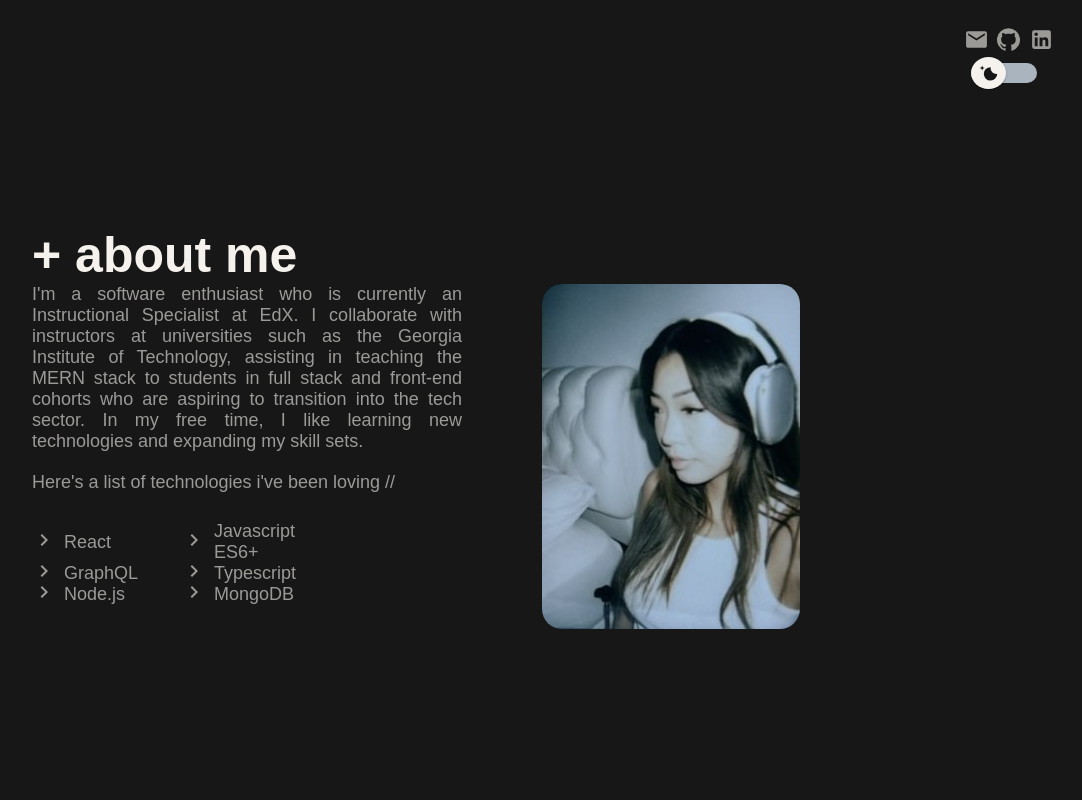
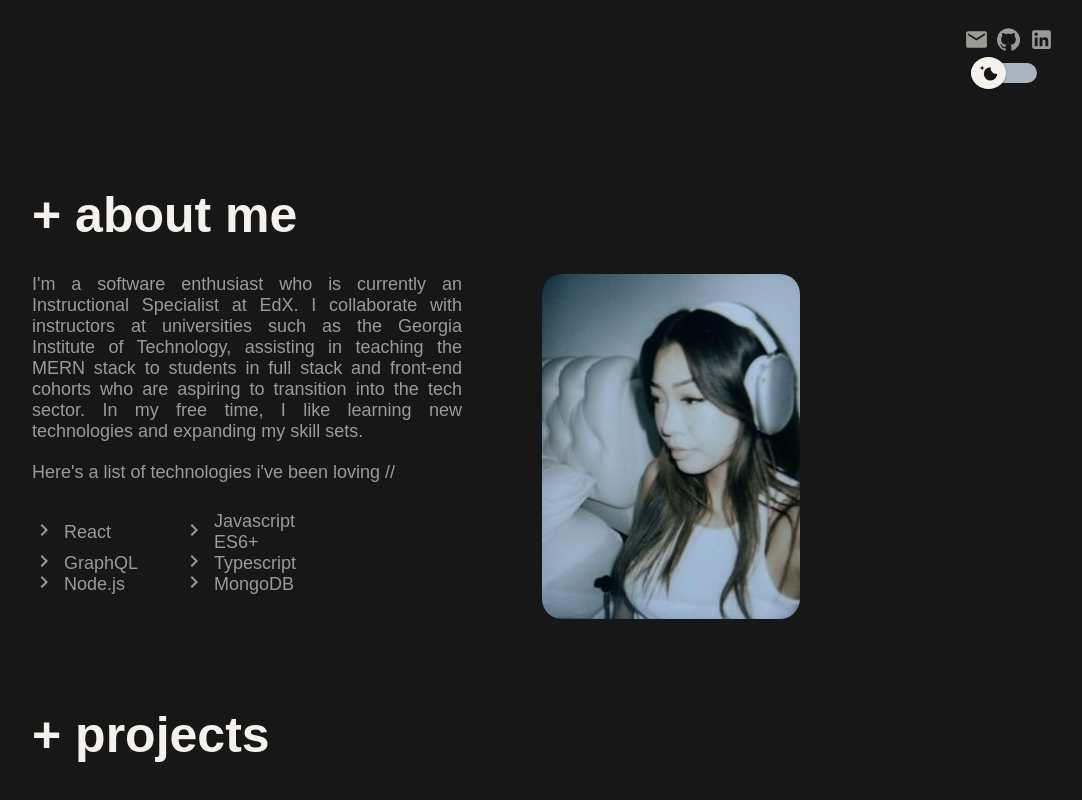
Before and after one commit to jsong73/jessica, a React (Create React App) app: page / in a window 1280 px wide. Shown: the part 590-1390 px from the top of the page, without its empty margins (160-1242 px from the left). Before the commit the page ends 1296 px from the top, so only its background shows below. Built offline with nearby package versions, Linux system fonts and the light colour scheme; the HTML template or start-up script is replaced by a standard one; a web font is replaced by a local one.

Commit message:
projects

```diff
--- a/src/App.css
+++ b/src/App.css
@@ -9,6 +9,17 @@ body {
     font-family: 'NTR', sans-serif;
 }
 
+.container{
+    display: flex;
+    padding-bottom: 30px;
+}
+
+.container-header{
+    color:#F5F1ED;
+    font-size: 50px;
+    font-weight: bold;
+}
+
 /* header css */
 #header{
     display: flex;
@@ -16,7 +27,8 @@ body {
     flex-direction: column;
     padding-top: 20%;
     padding-left: 15%;
-    min-height: 70vh;
+    /* component space */
+    min-height: 65vh;
 }
 
 .header-bio {
@@ -63,19 +75,12 @@ body {
 }
 
 /* about me css */
-
 #about {
     padding-left: 15%;
     padding-right: 25%;
-    min-height: 60vh;
-    /* margin-top: -20%;  */
+    min-height: 65vh;
 }
 
-.about-title {
-    color:#F5F1ED;
-    font-size: 50px;
-    font-weight: bold;
-}
 
 .about-bio-container{
     display: flex;
@@ -123,9 +128,20 @@ body {
     padding-left: 40px;
  }
 
+ .profile-img:hover {
+    filter: blur(1.5px);
+ }
+
 .profile-img img {
     max-width: 300px;
     border-radius: 20px;
     margin-left: 40px;
     box-shadow: inset 0 0 10px 10px #000000e8;
 }
+
+/* projects css */
+#projects {
+    padding-left: 15%;
+    padding-right: 25%;
+    min-height: 65vh;
+  }
--- a/src/App.js
+++ b/src/App.js
@@ -3,6 +3,7 @@ import './App.css';
 import Nav from "./components/Nav"
 import Header from "./components/Header";
 import About from "./components/About"
+import Projects from "./components/Projects";
 
 function App() {
   return (
@@ -10,6 +11,7 @@ function App() {
       <div id="container">
         <Header />
         <About />
+        <Projects />
       </div>
       <Nav />
     </div>
--- a/src/components/About.js
+++ b/src/components/About.js
@@ -6,10 +6,9 @@ function About() {
 
   return (
     <div id="about">
-        <div className="about-title-container">
-            <span className="about-title"> + about me </span>
+        <div className="container">
+            <span className="container-header"> + about me </span>
         </div>
-
 
 
         <div className="about-bio-container">
@@ -32,7 +31,7 @@ function About() {
         </div>
 
         <div className="profile-img">
-            <img draggable="false" src={profilepic} />
+            <img draggable="false" src={profilepic} alt="profile pic"/>
         </div>
 
 
--- /dev/null
+++ b/src/components/Projects.js
@@ -0,0 +1,16 @@
+import React from "react"
+
+function Projects() {
+
+
+    return(
+        <div id="projects">
+        <div className="container">
+            <span className="container-header"> + projects </span>
+        </div>
+
+        </div>
+    )
+}
+
+export default Projects;
```
